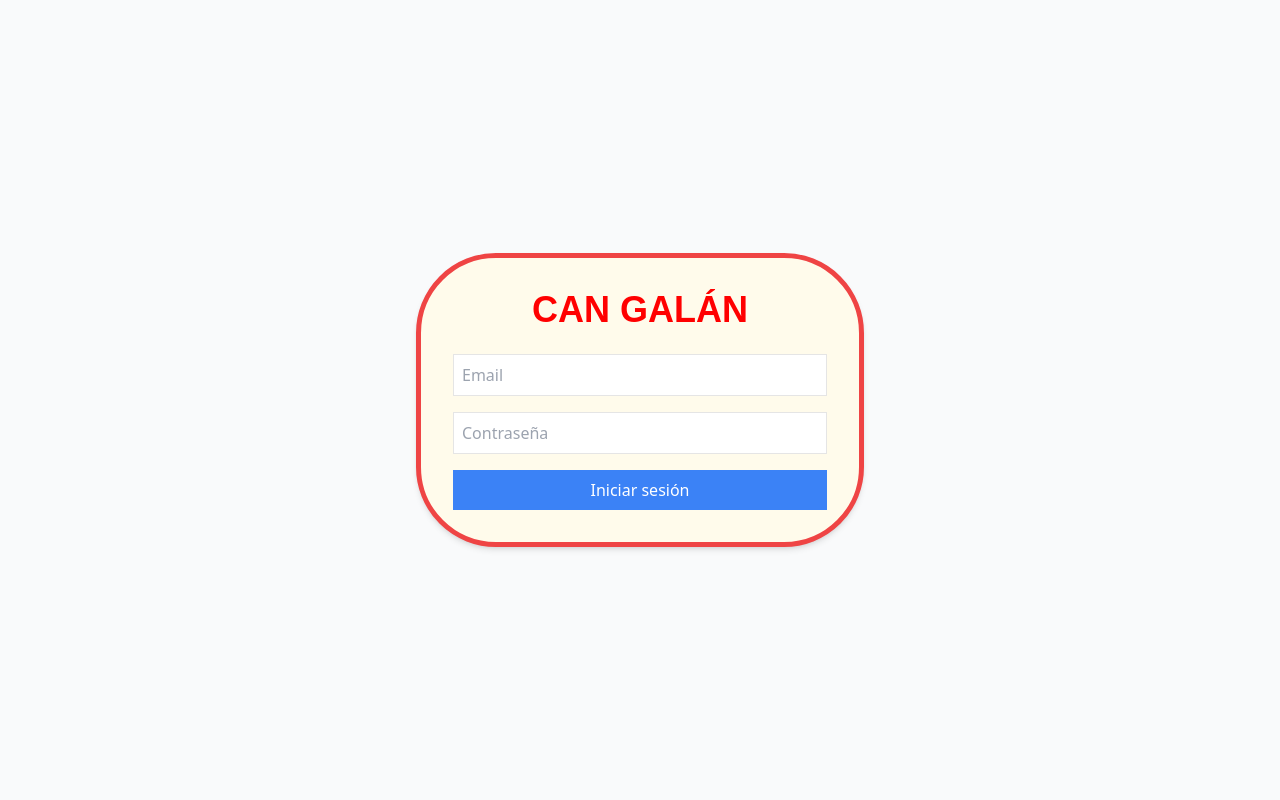
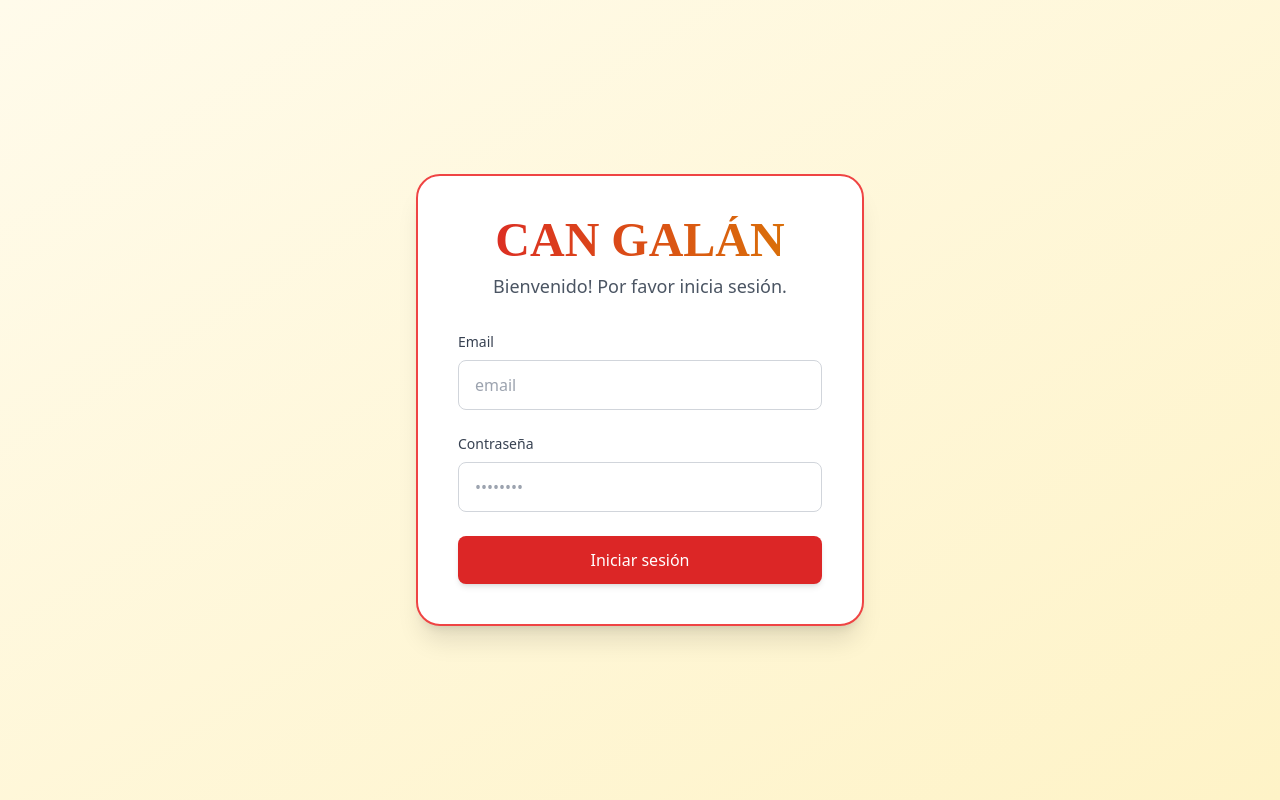
Before and after one commit to rafaelbau34/damazo, a Next.js app: page /login in a window 1280 px wide. Built offline with nearby package versions, Linux system fonts and the light colour scheme.

Commit message:
login cambiado visualmente

```diff
--- a/src/app/login/page.tsx
+++ b/src/app/login/page.tsx
@@ -4,20 +4,19 @@ import { Card } from "app/components/ui/card";
 
 export default function Login() {
   return (
-    <div className="flex justify-center items-center h-screen bg-gray-50">
-      <Card
-        className="p-8 w-full max-w-md bg-amber-50 rounded-[50px] border-4 border-red-500 shadow-md"
-        style={{
-          borderRadius: "80px",
-          borderWidth: "5px",
-        }}
-      >
-        <h2
-          className="text-4xl font-bold text-center mb-6"
-          style={{ fontFamily: "Gravitas One, sans-serif", color: "#FF0000" }}
-        >
-          CAN GALÁN
-        </h2>
+    <div className="flex justify-center items-center min-h-screen bg-gradient-to-br from-amber-50 to-amber-100">
+      <Card className="p-10 w-full max-w-md bg-white rounded-3xl border-2 border-red-500 shadow-xl hover:shadow-2xl transition-shadow duration-300">
+        <div className="text-center mb-8">
+          <h2
+            className="text-5xl font-bold mb-2 bg-gradient-to-r from-red-600 to-amber-600 bg-clip-text text-transparent"
+            style={{ fontFamily: "Gravitas One, cursive" }}
+          >
+            CAN GALÁN
+          </h2>
+          <p className="text-gray-600 text-lg">
+            Bienvenido! Por favor inicia sesión.
+          </p>
+        </div>
 
         <AuthForm />
       </Card>
--- a/src/components/ui/AuthForm.tsx
+++ b/src/components/ui/AuthForm.tsx
@@ -6,11 +6,17 @@ import { useRouter } from "next/navigation";
 export default function AuthForm() {
   const [email, setEmail] = useState("");
   const [password, setPassword] = useState("");
+  const [isLoading, setIsLoading] = useState(false);
+  const [error, setError] = useState("");
   const login = useAuthStore((state) => state.login);
   const router = useRouter();
 
   const handleSubmit = async (e: React.FormEvent) => {
     e.preventDefault();
+    setIsLoading(true);
+    setError("");
+
+    try {
       const res = await fetch("/api/auth/login", {
         method: "POST",
         body: JSON.stringify({ email, password }),
@@ -18,29 +24,105 @@ export default function AuthForm() {
       });
 
       const data = await res.json();
-    console.log(data);
+
       if (res.ok) {
         login(data.user, data.token);
         router.push("/");
+      } else {
+        setError(
+          data.message ||
+            "Inicio de sesión fallido. Por favor intente de nuevo."
+        );
+      }
+    } catch (err) {
+      setError("Un error inesperado ocurrió.");
+    } finally {
+      setIsLoading(false);
     }
   };
 
   return (
-    <form onSubmit={handleSubmit} className="flex flex-col gap-4">
+    <form onSubmit={handleSubmit} className="flex flex-col gap-6">
+      {error && (
+        <div className="bg-red-100 border-l-4 border-red-500 text-red-700 p-4 rounded">
+          <p>{error}</p>
+        </div>
+      )}
+
+      <div className="space-y-2">
+        <label
+          htmlFor="email"
+          className="block text-sm font-medium text-gray-700"
+        >
+          Email
+        </label>
         <input
+          id="email"
           type="email"
-        placeholder="Email"
+          placeholder="email"
+          value={email}
           onChange={(e) => setEmail(e.target.value)}
-        className="border p-2"
+          className="w-full px-4 py-3 rounded-lg border border-gray-300 focus:ring-2 focus:ring-red-500 focus:border-red-500 transition-all"
+          required
         />
+      </div>
+
+      <div className="space-y-2">
+        <label
+          htmlFor="password"
+          className="block text-sm font-medium text-gray-700"
+        >
+          Contraseña
+        </label>
         <input
+          id="password"
           type="password"
-        placeholder="Contraseña"
+          placeholder="••••••••"
+          value={password}
           onChange={(e) => setPassword(e.target.value)}
-        className="border p-2"
+          className="w-full px-4 py-3 rounded-lg border border-gray-300 focus:ring-2 focus:ring-red-500 focus:border-red-500 transition-all"
+          required
         />
-      <button type="submit" className="bg-blue-500 text-white p-2">
-        Iniciar sesión
+      </div>
+
+      <button
+        type="submit"
+        disabled={isLoading}
+        className={`w-full py-3 px-4 rounded-lg font-medium text-white transition-colors
+          ${
+            isLoading
+              ? "bg-red-400 cursor-not-allowed"
+              : "bg-red-600 hover:bg-red-700 shadow-md hover:shadow-lg"
+          }
+          focus:outline-none focus:ring-2 focus:ring-red-500 focus:ring-offset-2`}
+      >
+        {isLoading ? (
+          <span className="flex items-center justify-center">
+            <svg
+              className="animate-spin -ml-1 mr-3 h-5 w-5 text-white"
+              xmlns="http://www.w3.org/2000/svg"
+              fill="none"
+              viewBox="0 0 24 24"
+            >
+              <circle
+                className="opacity-25"
+                cx="12"
+                cy="12"
+                r="10"
+                stroke="currentColor"
+                strokeWidth="4"
+              ></circle>
+              <path
+                className="opacity-75"
+                fill="currentColor"
+                d="M4 12a8 8 0 018-8V0C5.373 0 0 5.373 0 12h4zm2 5.291A7.962 7.962 0 014 12H0c0 3.042 1.135 5.824 3 7.938l3-2.647z"
+              ></path>
+            </svg>
+            Procesando...
+          </span>
+        ) : (
+          "Iniciar sesión"
+        )}
       </button>
     </form>
   );
```
Also changed, not shown: src/app/Productos/pague.tsx (deleted). Lines whose indentation alone changed are shown as unchanged.
